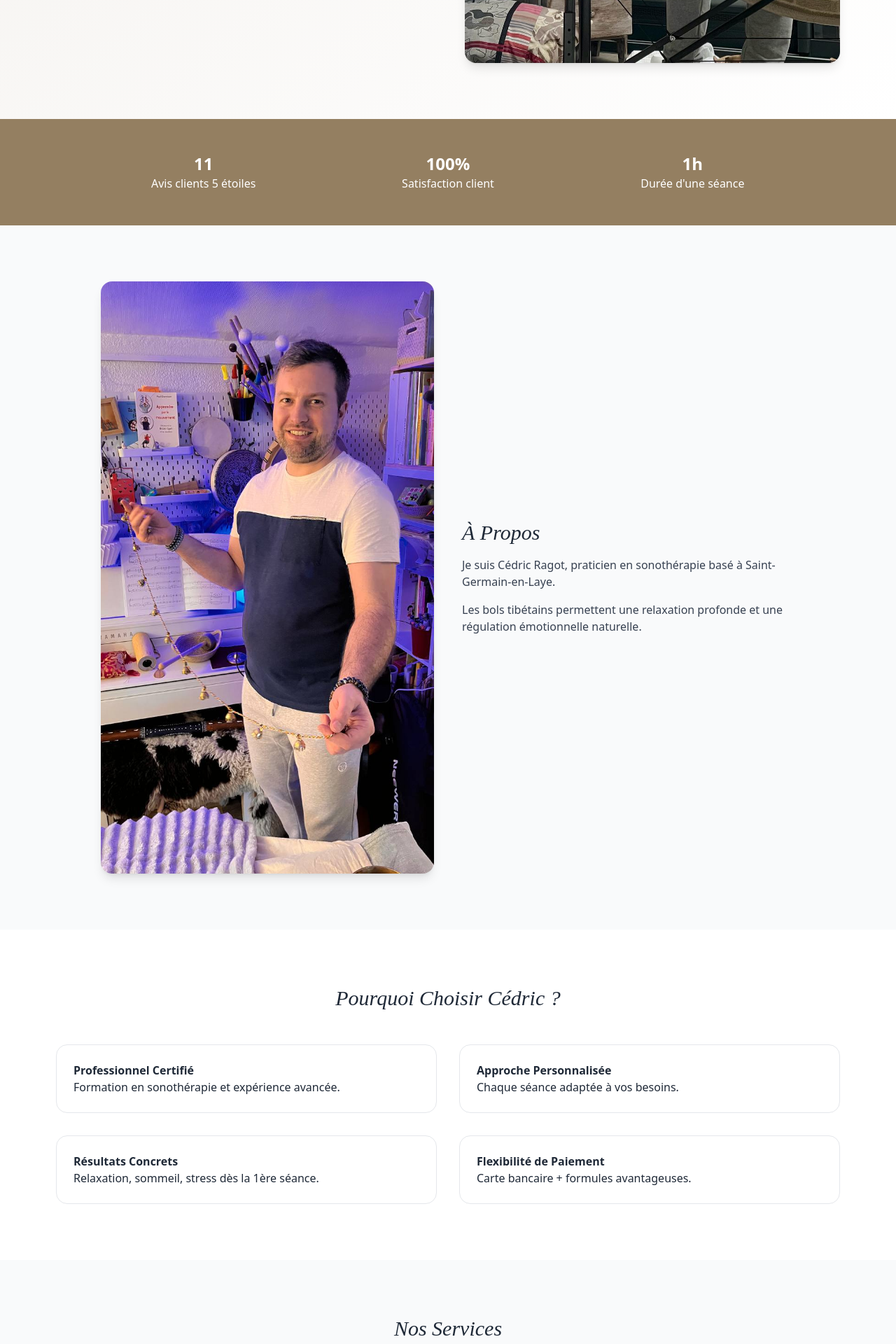
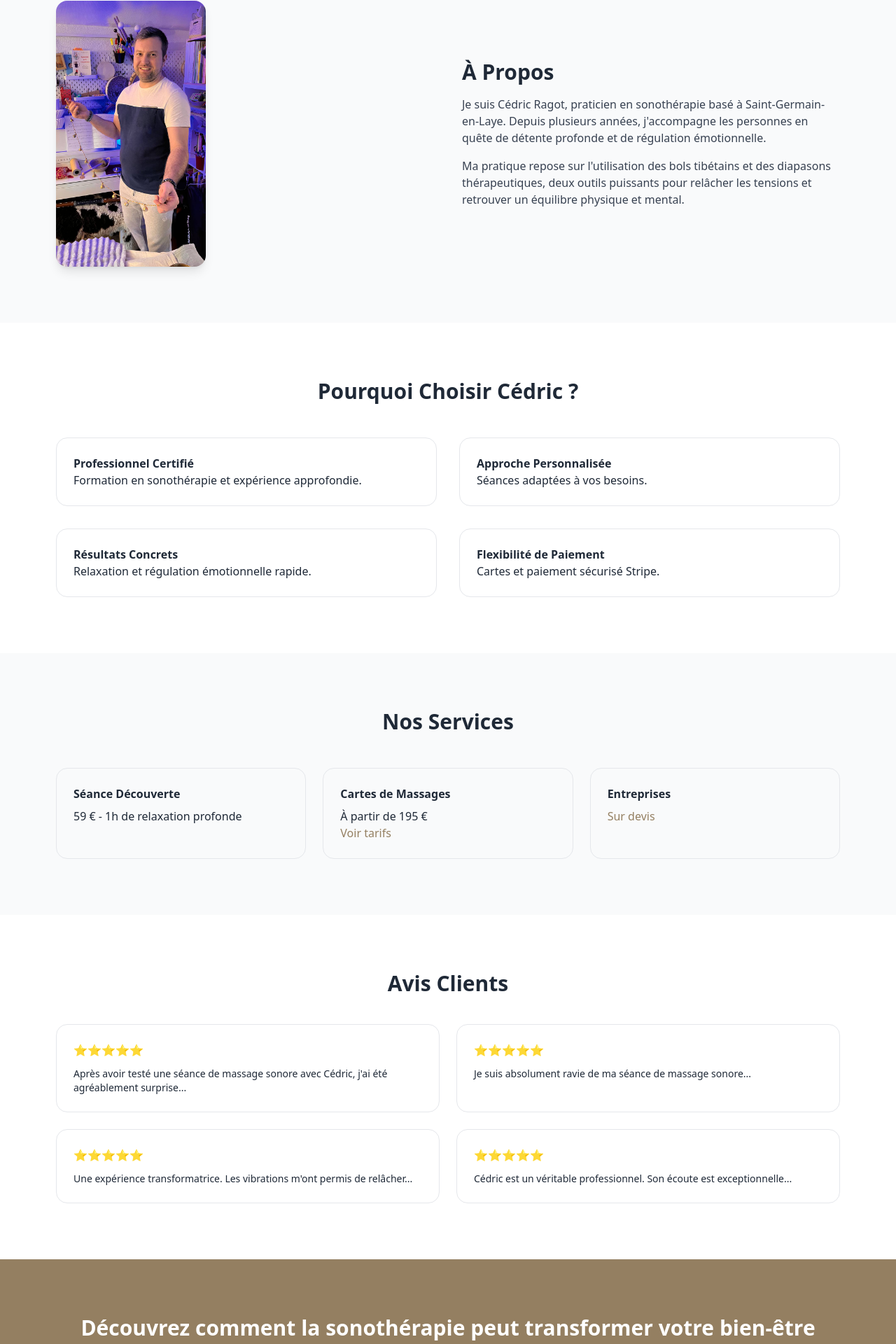
Before and after one commit to cedricragotarttherapie-dotcom/cedric.ragot, a React (Vite) app in the folder client/: page / in a window 1280 px wide. Shown: the part 860-2780 px from the top of the page at 70% size. Built offline with nearby package versions, Linux system fonts and the light colour scheme.

Commit message:
update home page + UI fixes + resalib + supabase fixes

```diff
--- a/client/src/pages/Home.tsx
+++ b/client/src/pages/Home.tsx
@@ -9,7 +9,8 @@ export default function Home() {
       <header className="border-b border-gray-200 bg-white sticky top-0 z-50">
         <div className="max-w-6xl mx-auto px-4 py-4 flex items-center justify-between">
 
-          <h1 className="text-2xl italic font-serif tracking-wide text-gray-900">
+          {/* TITRE (moins italique, plus clean premium) */}
+          <h1 className="text-2xl font-semibold tracking-wide text-gray-900">
             Cédric Ragot
           </h1>
 
@@ -34,11 +35,11 @@ export default function Home() {
           <div className="max-w-6xl mx-auto px-4 grid md:grid-cols-2 gap-12 items-center">
 
             <div>
-              <h2 className="text-5xl font-serif italic tracking-wide text-gray-900 mb-6">
+              <h2 className="text-4xl md:text-5xl font-semibold text-gray-900 mb-6">
                 Trouvez la Paix Intérieure
               </h2>
 
-              <p className="text-xl text-gray-700 mb-4">
+              <p className="text-lg text-gray-700 mb-6">
                 Découvrez les bienfaits transformateurs de la sonothérapie et du massage sonore aux bols tibétains
               </p>
 
@@ -58,13 +59,17 @@ export default function Home() {
               </div>
             </div>
 
-            <img src="/images/hero.jpg" className="rounded-xl shadow-lg" />
+            {/* IMAGE légèrement réduite */}
+            <img
+              src="/images/hero.jpg"
+              className="rounded-xl shadow-lg max-h-[420px] object-cover"
+            />
 
           </div>
         </section>
 
         {/* KPI BANNER */}
-        <section className="py-12 bg-[#947f61] text-white text-center">
+        <section className="py-10 bg-[#947f61] text-white text-center">
           <div className="max-w-5xl mx-auto grid md:grid-cols-3 gap-6">
             <div>
               <p className="text-2xl font-bold">11</p>
@@ -81,21 +86,24 @@ export default function Home() {
           </div>
         </section>
 
-        {/* À PROPOS */}
+        {/* À PROPOS (image + texte rééquilibré) */}
         <section className="py-20 bg-gray-50">
-          <div className="max-w-5xl mx-auto px-4 grid md:grid-cols-2 gap-10 items-center">
+          <div className="max-w-6xl mx-auto px-4 grid md:grid-cols-2 gap-10 items-center">
 
-            <img src="/images/profil.jpg" className="rounded-xl shadow-lg" />
+            <img
+              src="/images/profil.jpg"
+              className="rounded-xl shadow-lg max-h-[380px] object-cover"
+            />
 
             <div>
-              <h3 className="text-3xl italic font-serif mb-4">À Propos</h3>
+              <h3 className="text-3xl font-semibold mb-4">À Propos</h3>
 
-              <p className="mb-4 text-gray-700">
-                Je suis Cédric Ragot, praticien en sonothérapie basé à Saint-Germain-en-Laye.
+              <p className="text-gray-700 mb-4">
+                Je suis Cédric Ragot, praticien en sonothérapie basé à Saint-Germain-en-Laye. Depuis plusieurs années, j'accompagne les personnes en quête de détente profonde et de régulation émotionnelle.
               </p>
 
               <p className="text-gray-700">
-                Les bols tibétains permettent une relaxation profonde et une régulation émotionnelle naturelle.
+                Ma pratique repose sur l'utilisation des bols tibétains et des diapasons thérapeutiques, deux outils puissants pour relâcher les tensions et retrouver un équilibre physique et mental.
               </p>
             </div>
 
@@ -104,28 +112,28 @@ export default function Home() {
 
         {/* WHY CHOOSE */}
         <section className="py-20 bg-white">
-          <h3 className="text-3xl text-center italic font-serif mb-12">Pourquoi Choisir Cédric ?</h3>
+          <h3 className="text-3xl text-center font-semibold mb-12">Pourquoi Choisir Cédric ?</h3>
 
           <div className="max-w-6xl mx-auto grid md:grid-cols-2 gap-8 px-4">
 
             <div className="p-6 border rounded-xl">
               <b>Professionnel Certifié</b>
-              <p>Formation en sonothérapie et expérience avancée.</p>
+              <p>Formation en sonothérapie et expérience approfondie.</p>
             </div>
 
             <div className="p-6 border rounded-xl">
               <b>Approche Personnalisée</b>
-              <p>Chaque séance adaptée à vos besoins.</p>
+              <p>Séances adaptées à vos besoins.</p>
             </div>
 
             <div className="p-6 border rounded-xl">
               <b>Résultats Concrets</b>
-              <p>Relaxation, sommeil, stress dès la 1ère séance.</p>
+              <p>Relaxation et régulation émotionnelle rapide.</p>
             </div>
 
             <div className="p-6 border rounded-xl">
               <b>Flexibilité de Paiement</b>
-              <p>Carte bancaire + formules avantageuses.</p>
+              <p>Cartes et paiement sécurisé Stripe.</p>
             </div>
 
           </div>
@@ -133,38 +141,84 @@ export default function Home() {
 
         {/* SERVICES */}
         <section className="py-20 bg-gray-50">
-          <h3 className="text-3xl text-center italic font-serif mb-12">Nos Services</h3>
+          <h3 className="text-3xl text-center font-semibold mb-12">Nos Services</h3>
 
           <div className="max-w-6xl mx-auto grid md:grid-cols-3 gap-6 px-4">
 
             <div className="p-6 border rounded-xl">
-              <h4>Découverte</h4>
-              <p>59€ - 1h</p>
+              <h4 className="font-semibold mb-2">Séance Découverte</h4>
+              <p>59 € - 1h de relaxation profonde</p>
             </div>
 
             <div className="p-6 border rounded-xl">
-              <h4>Cartes</h4>
-              <p><Link to="/particuliers">Voir tarifs</Link></p>
+              <h4 className="font-semibold mb-2">Cartes de Massages</h4>
+              <p>À partir de 195 €</p>
+              <Link to="/particuliers" className="text-[#947f61]">Voir tarifs</Link>
             </div>
 
             <div className="p-6 border rounded-xl">
-              <h4>Entreprises</h4>
-              <p><Link to="/entreprises">Sur devis</Link></p>
+              <h4 className="font-semibold mb-2">Entreprises</h4>
+              <Link to="/entreprises" className="text-[#947f61]">Sur devis</Link>
             </div>
 
           </div>
         </section>
 
-        {/* AVIS */}
-        <section className="py-20 text-center">
-          <h3 className="text-3xl italic font-serif mb-10">Avis Clients</h3>
+        {/* AVIS CLIENTS (remplacés) */}
+        <section className="py-20 bg-white">
+          <h3 className="text-3xl text-center font-semibold mb-10">Avis Clients</h3>
 
-          <p className="text-xl">⭐⭐⭐⭐⭐</p>
-          <p>Expérience unique et profondément relaxante</p>
+          <div className="max-w-6xl mx-auto grid md:grid-cols-2 gap-6 px-4">
+
+            {[
+              "Après avoir testé une séance de massage sonore avec Cédric, j'ai été agréablement surprise...",
+              "Je suis absolument ravie de ma séance de massage sonore...",
+              "Une expérience transformatrice. Les vibrations m'ont permis de relâcher...",
+              "Cédric est un véritable professionnel. Son écoute est exceptionnelle..."
+            ].map((t, i) => (
+              <div key={i} className="p-6 border rounded-xl">
+                ⭐⭐⭐⭐⭐
+                <p className="mt-3 text-sm">{t}</p>
+              </div>
+            ))}
+
+          </div>
         </section>
 
-        {/* RESALIB + INSTAGRAM */}
-        <section className="py-10 flex justify-center gap-6">
+        {/* CTA CALENDLY + BANNER */}
+        <section className="py-20 bg-[#947f61] text-white text-center">
+
+          <h3 className="text-3xl font-semibold mb-4">
+            Découvrez comment la sonothérapie peut transformer votre bien-être
+          </h3>
+
+          <div className="flex justify-center gap-4 mb-8">
+            <Link to="/particuliers" className="bg-white text-[#947f61] px-6 py-3 rounded">
+              En savoir plus
+            </Link>
+
+            <a
+              href="https://calendly.com/cedricragot/sonotherapie"
+              target="_blank"
+              className="border px-6 py-3 rounded"
+            >
+              Réserver maintenant
+            </a>
+          </div>
+
+        </section>
+
+        {/* FOOTER COMPLET */}
+        <footer className="bg-gray-900 text-gray-300 py-10">
+
+          <div className="max-w-6xl mx-auto grid md:grid-cols-2 gap-6 px-4">
+
+            <div>
+              <b>Zone d'intervention</b>
+              <p>Saint-Germain-en-Laye, Le Pecq, Le Vésinet, Chatou, L'Étang-la-Ville</p>
+            </div>
+
+            <div className="flex gap-4 items-center justify-end">
 
               <a href="https://www.instagram.com/cedric_ragot">
                 <Instagram />
@@ -174,21 +228,17 @@ export default function Home() {
                 <img src="/images/logo resalib.jpg" className="w-6 h-6" />
               </a>
 
-        </section>
+            </div>
 
-      </main>
+          </div>
 
-      {/* FOOTER */}
-      <footer className="bg-gray-900 text-gray-300 py-12 text-center">
-
-        <p className="mb-4">
-          <Link to="/faq">Contact via formulaire FAQ</Link>
-        </p>
-
-        <p>© 2024 Cédric Ragot</p>
+          <div className="text-center mt-6 text-sm">
+            © 2026 Cédric Ragot - Sonothérapie. Tous droits réservés.
+          </div>
 
         </footer>
 
+      </main>
     </div>
   );
 }
```
Lines whose indentation alone changed are shown as unchanged.
